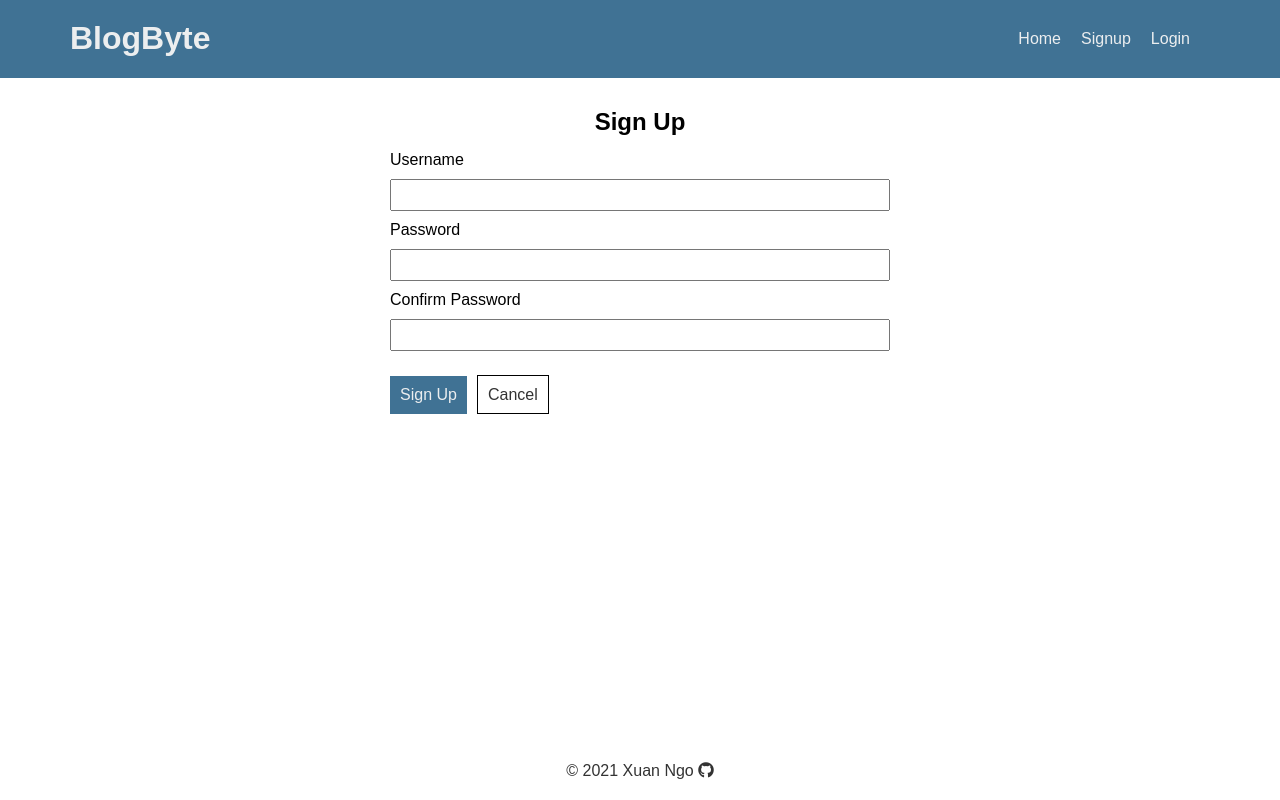
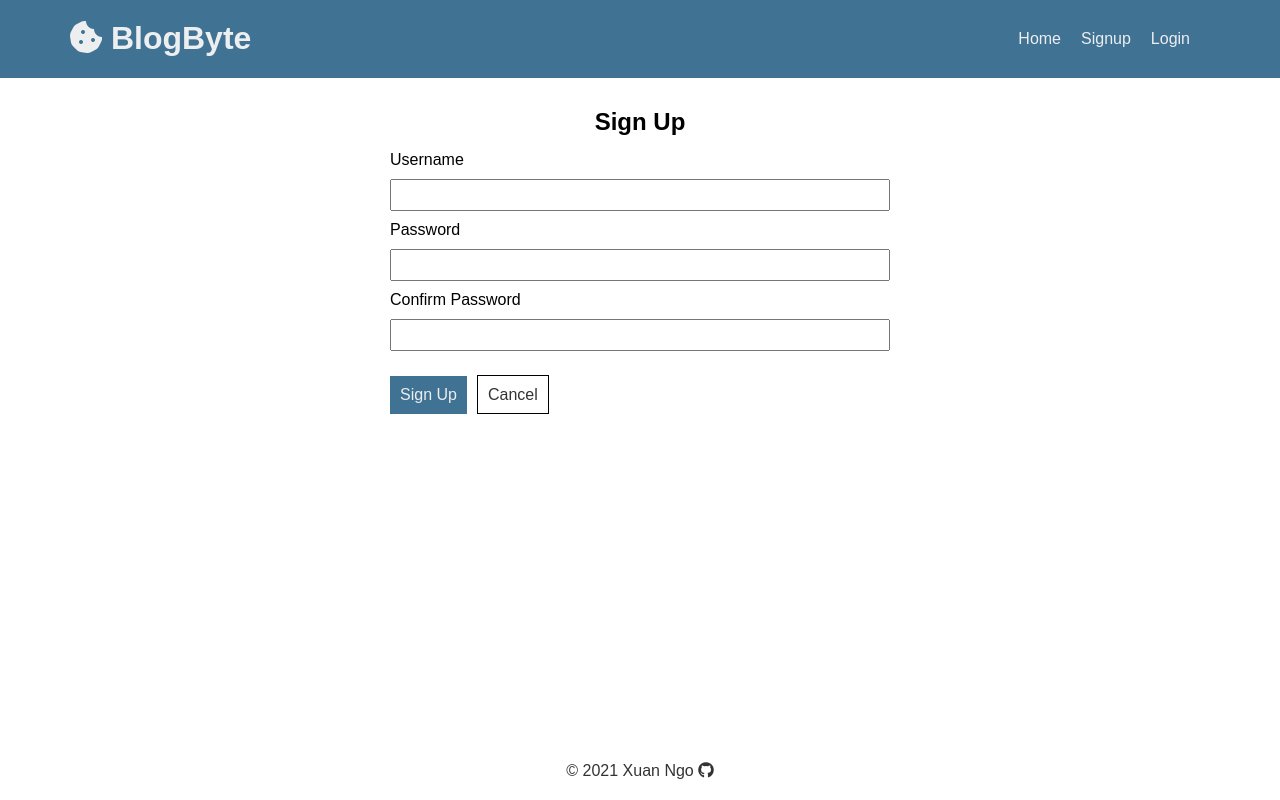
Before and after one commit to johnngo10/blog, a React (Create React App) app in the folder client/: page /user/signup in a window 1280 px wide. Built offline with nearby package versions, Linux system fonts and the light colour scheme.

Commit message:
added icon to logo

```diff
--- a/client/src/components/Header.js
+++ b/client/src/components/Header.js
@@ -57,7 +57,9 @@ const Header = () => {
   return (
     <header>
       <NavLink to={"/"} className="logo">
-        <h1>BlogByte</h1>
+        <h1>
+          <i class="fas fa-cookie-bite"></i> BlogByte
+        </h1>
       </NavLink>
       {getLinks()}
     </header>
```
